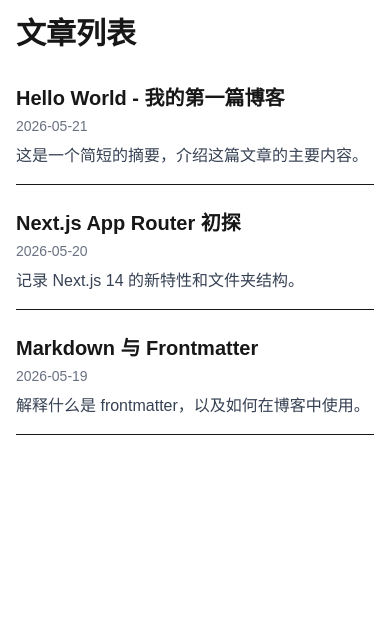
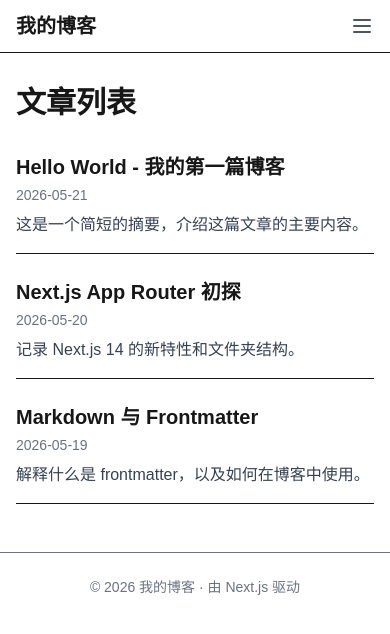
Before and after one commit to PMCN-Phoenix/my-blog, a Next.js app: page / in a window 390 px wide. Shown: the top 634 px of the page. Built offline with nearby package versions, Linux system fonts and the light colour scheme.

Commit message:
feat: add responsive navbar and footer

```diff
--- /dev/null
+++ b/Netlify Next.js
@@ -0,0 +1,6 @@
+[build]
+  command = "npm run build"
+  publish = ".next"
+
+[[plugins]]
+  package = "@netlify/plugin-nextjs"
--- a/app/layout.tsx
+++ b/app/layout.tsx
@@ -1,5 +1,7 @@
 import type { Metadata } from "next";
 import "./globals.css";
+import Navbar from "@/components/Navbar";
+import Footer from "@/components/Footer";
 
 export const metadata: Metadata = {
   title: "我的博客",
@@ -8,12 +10,14 @@ export const metadata: Metadata = {
 
 export default function RootLayout({
   children,
-}: Readonly<{
-  children: React.ReactNode;
-}>) {
+}: Readonly<{ children: React.ReactNode }>) {
   return (
     <html lang="zh-CN">
-      <body className="antialiased p-4 max-w-2xl mx-auto">{children}</body>
+      <body className="antialiased">
+        <Navbar />
+        <main className="max-w-2xl mx-auto px-4">{children}</main>
+        <Footer />
+      </body>
     </html>
   );
 }
--- /dev/null
+++ b/components/Footer.tsx
@@ -0,0 +1,7 @@
+export default function Footer() {
+    return (
+      <footer className="border-t mt-12 py-6 text-center text-sm text-gray-500">
+        <p>© 2026 我的博客 · 由 Next.js 驱动</p>
+      </footer>
+    );
+  }
--- /dev/null
+++ b/components/Navbar.tsx
@@ -0,0 +1,90 @@
+"use client";
+
+import Link from "next/link";
+import { usePathname } from "next/navigation";
+import { useState } from "react";
+
+const links = [
+  { href: "/", label: "首页" },
+  { href: "/categories", label: "分类" },
+  { href: "/tags", label: "标签" },
+  { href: "/about", label: "关于" },
+];
+
+export default function Navbar() {
+  const pathname = usePathname();
+  const [menuOpen, setMenuOpen] = useState(false);
+
+  return (
+    <nav className="border-b mb-8">
+      <div className="max-w-2xl mx-auto flex items-center justify-between px-4 py-3">
+        {/* 站点名称 */}
+        <Link href="/" className="text-xl font-bold">
+          我的博客
+        </Link>
+
+        {/* 桌面端导航链接 */}
+        <div className="hidden sm:flex gap-6">
+          {links.map((link) => (
+            <Link
+              key={link.href}
+              href={link.href}
+              className={`${
+                pathname === link.href
+                  ? "text-blue-600 font-semibold"
+                  : "text-gray-600"
+              } hover:text-blue-600 transition`}
+            >
+              {link.label}
+            </Link>
+          ))}
+        </div>
+
+        {/* 移动端汉堡按钮 */}
+        <button
+          className="sm:hidden text-gray-600"
+          onClick={() => setMenuOpen(!menuOpen)}
+          aria-label="菜单"
+        >
+          <svg className="w-6 h-6" fill="none" stroke="currentColor" viewBox="0 0 24 24">
+            {menuOpen ? (
+              <path
+                strokeLinecap="round"
+                strokeLinejoin="round"
+                strokeWidth={2}
+                d="M6 18L18 6M6 6l12 12"
+              />
+            ) : (
+              <path
+                strokeLinecap="round"
+                strokeLinejoin="round"
+                strokeWidth={2}
+                d="M4 6h16M4 12h16M4 18h16"
+              />
+            )}
+          </svg>
+        </button>
+      </div>
+
+      {/* 移动端下拉菜单 */}
+      {menuOpen && (
+        <div className="sm:hidden border-t px-4 py-2 space-y-2">
+          {links.map((link) => (
+            <Link
+              key={link.href}
+              href={link.href}
+              className={`block py-1 ${
+                pathname === link.href
+                  ? "text-blue-600 font-semibold"
+                  : "text-gray-600"
+              }`}
+              onClick={() => setMenuOpen(false)}
+            >
+              {link.label}
+            </Link>
+          ))}
+        </div>
+      )}
+    </nav>
+  );
+}
--- a/package.json
+++ b/package.json
@@ -17,6 +17,7 @@
     "react-markdown": "^10.1.0"
   },
   "devDependencies": {
+    "@netlify/plugin-nextjs": "^5.15.11",
     "@tailwindcss/postcss": "^4",
     "@types/node": "^20",
     "@types/react": "^19",
```
Also changed, not shown: 1 other file (tests, documents, lock files or other folders).
